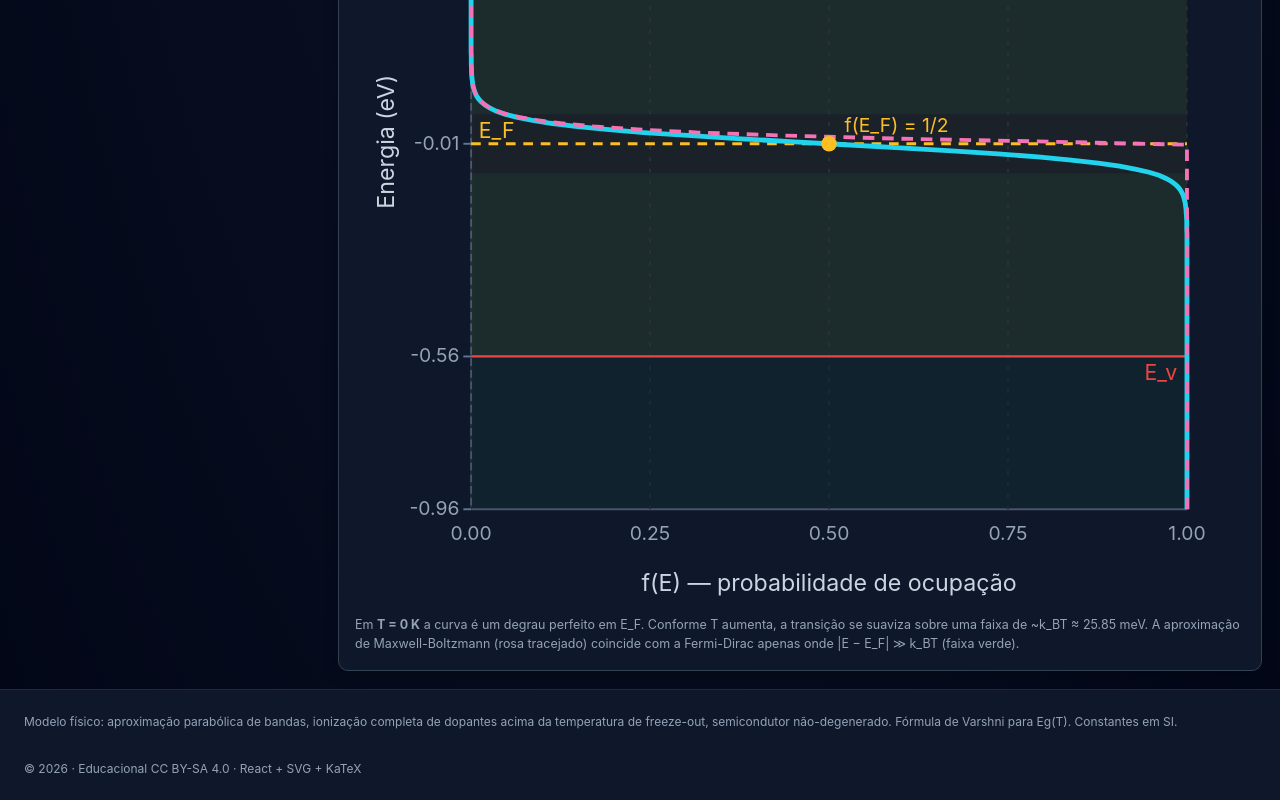
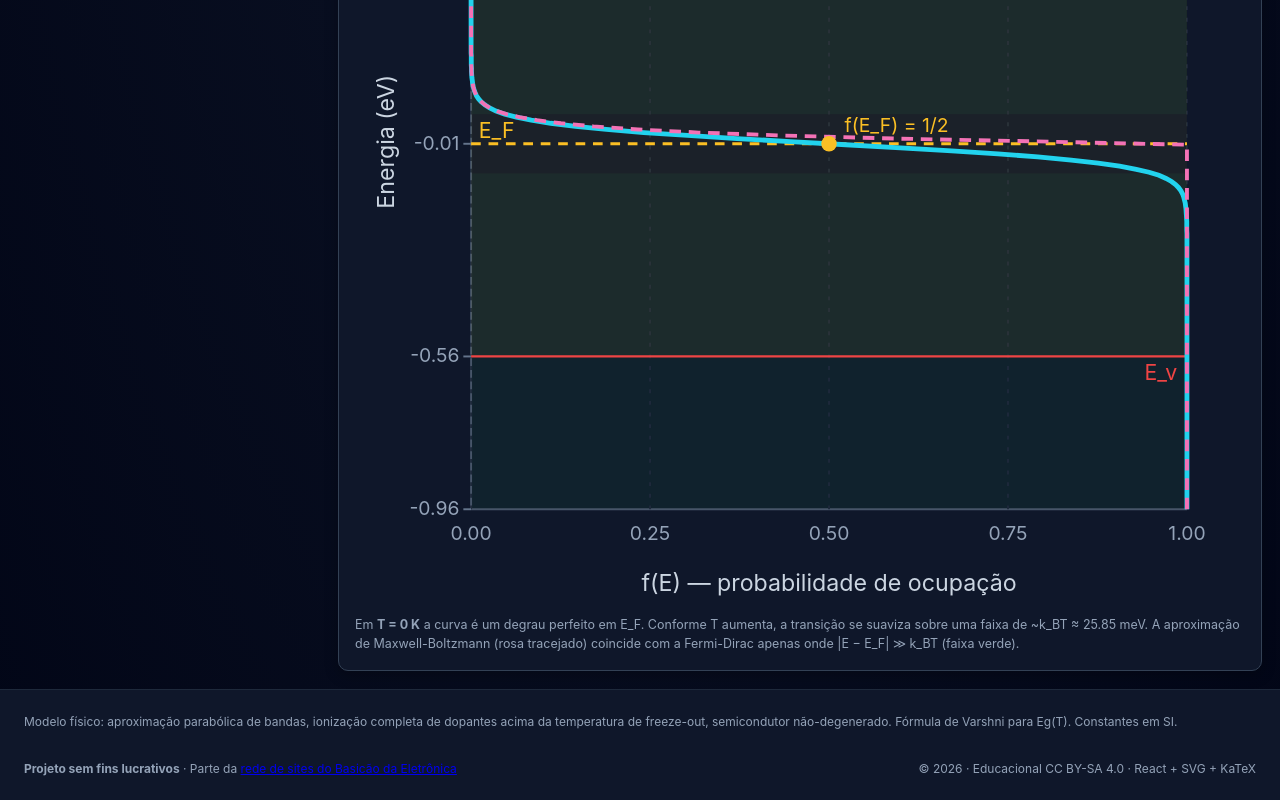
Before and after one commit to carlosdelfino/fisica-dos-semicondutores, a React (Vite) app: page / in a window 1280 px wide. Shown: the part 1090-1890 px from the top of the page. Built offline with nearby package versions, Linux system fonts and the light colour scheme.

Commit message:
Adicionado referência ao site Basicão da Eletrônica

```diff
--- a/src/App.jsx
+++ b/src/App.jsx
@@ -158,6 +158,12 @@ function AppContent() {
           Modelo físico: aproximação parabólica de bandas, ionização completa de dopantes acima da temperatura
           de freeze-out, semicondutor não-degenerado. Fórmula de Varshni para Eg(T). Constantes em SI.
         </p>
+        <p>
+          <b>Projeto sem fins lucrativos</b> · Parte da{' '}
+          <a href="https://basicaodaeletronica.com.br" target="_blank" rel="noopener noreferrer">
+            rede de sites do Basicão da Eletrônica
+          </a>
+        </p>
         <p className="copy">
           © {new Date().getFullYear()} · Educacional CC BY-SA 4.0 · React + SVG + KaTeX
         </p>
--- a/src/components/Sobre.jsx
+++ b/src/components/Sobre.jsx
@@ -122,6 +122,12 @@ function AutorTab() {
         nas leituras que tenho feito do livro <i>Semiconductor Physics and Devices</i> de
         <b> Donald A. Neamen</b>, complementadas pela coleção
         <i> Modular Series on Solid State Devices</i> (Robert F. Pierret et al.).
+      </p>
+      <p>
+        <b>Este é um projeto sem fins lucrativos</b> que faz parte da{' '}
+        <a href="https://basicaodaeletronica.com.br" target="_blank" rel="noopener noreferrer">
+          rede de sites do Basicão da Eletrônica
+        </a>, dedicada a disseminar conhecimento de eletrônica de forma acessível e gratuita.
       </p>
 
       <h4>Autor</h4>
```
